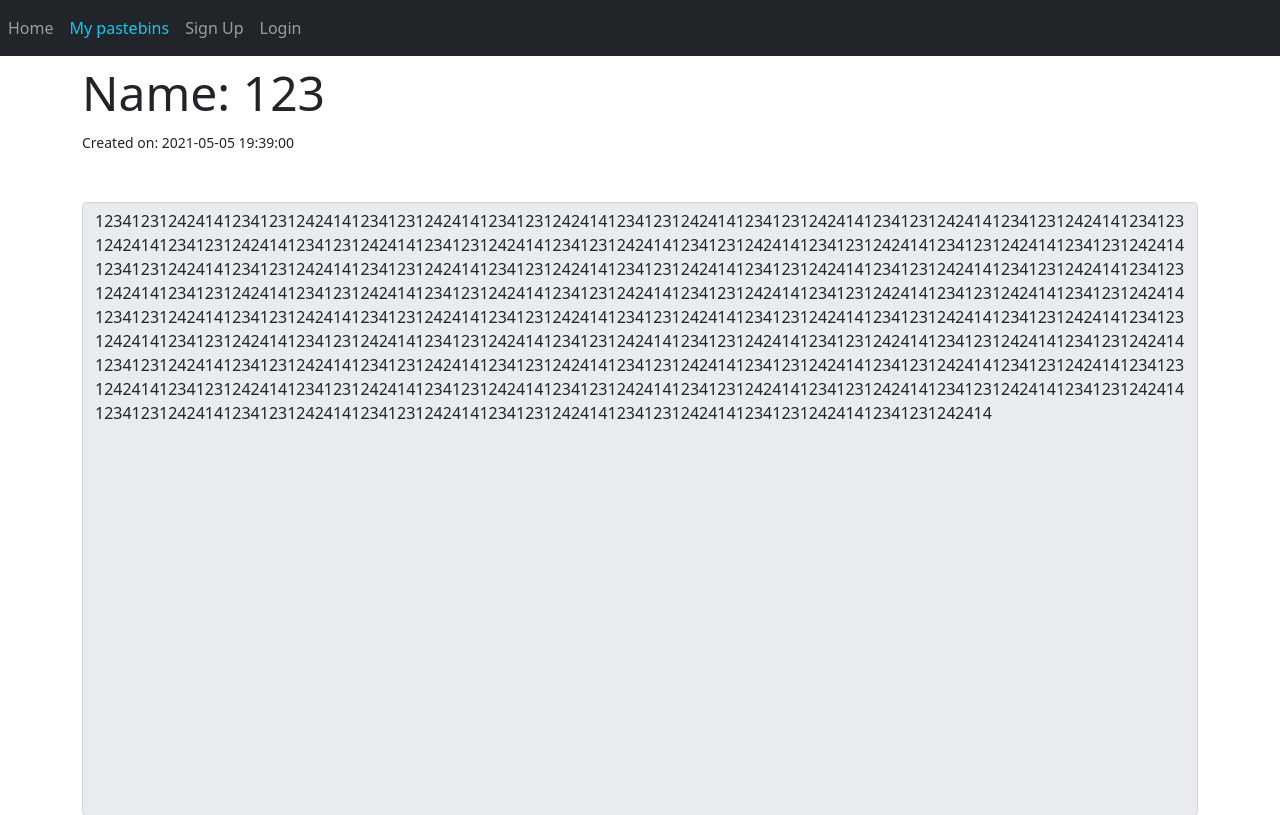
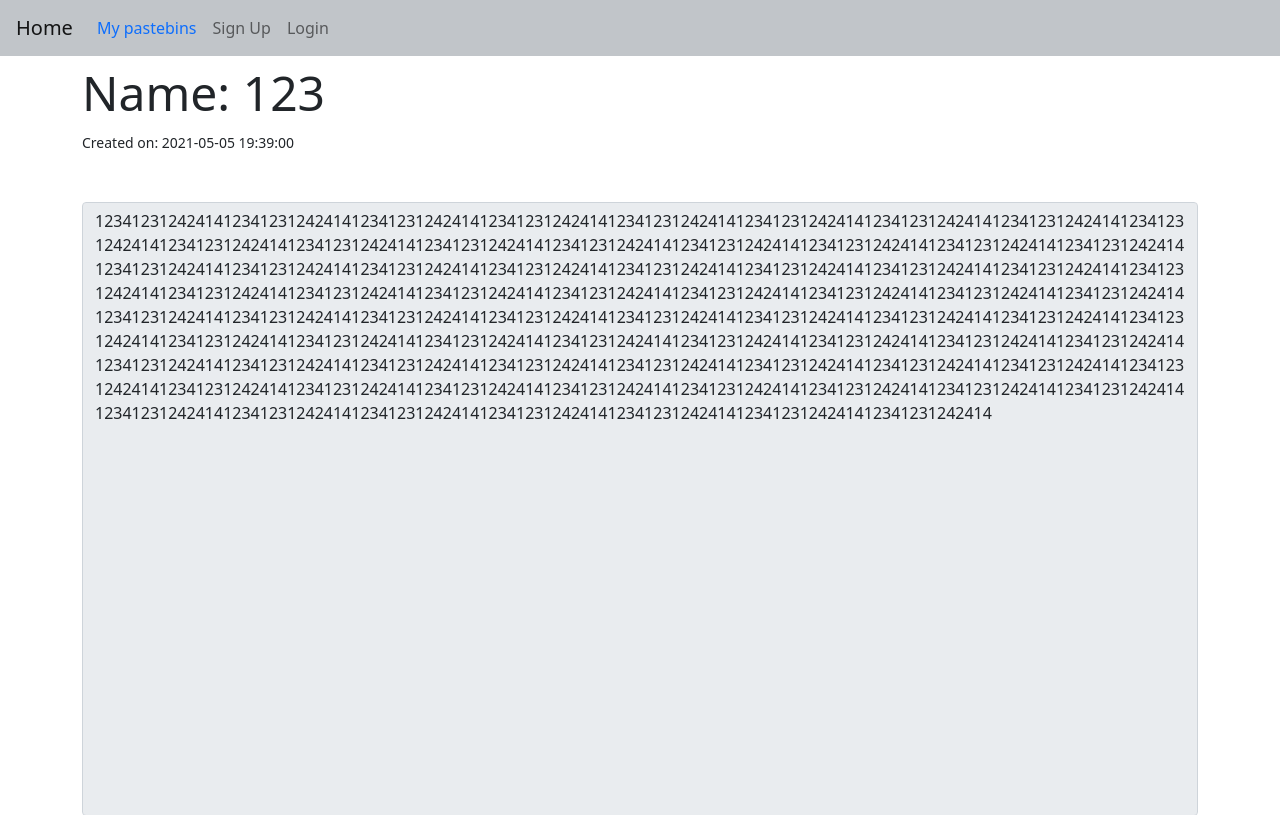
Before and after one commit to syqu22/flask-pastebin, a Flask app: page /1 in a window 1280 px wide. Shown: the top 815 px of the page. Run offline with Flask 2, Linux system fonts and the light colour scheme; data comes from the database, SQL or seed files in the repository; both versions use the stored data as it was after the commit.

Commit message:
Style changes

```diff
--- a/web/__init__.py
+++ b/web/__init__.py
@@ -17,10 +17,12 @@ def create_app():
 
     from web.blueprints import views
     from web.blueprints import auth
+    from web.blueprints import user_view
 
     #Register urls
     app.register_blueprint(views.views, url_prefix="/")
     app.register_blueprint(auth.auth, url_prefix="/")
+    app.register_blueprint(user_view.user_view, url_prefix="/")
 
     from .models import User, Pastebin
 
--- a/web/blueprints/auth.py
+++ b/web/blueprints/auth.py
@@ -37,7 +37,7 @@ def sign_up():
         password2 = request.form.get("password2")
 
         #If user is valid add it to database
-        if check_user(username, email, password1, password2):
+        if is_user_valid(username, email, password1, password2):
             new_user = User(username=username, email=email, password=generate_password_hash(password1, method="sha256"))
             db.session.add(new_user)
             db.session.commit()
@@ -56,7 +56,7 @@ def logout():
     return redirect(url_for("auth.login"))
 
 #Validate user
-def check_user(username: str, email: str, password1: str, password2: str):
+def is_user_valid(username: str, email: str, password1: str, password2: str):
     if User.query.filter_by(username=username).first() or User.query.filter_by(email=email).first():
         flash("User already exists.", category="error")
     elif len(email) < 4:
--- a/web/blueprints/views.py
+++ b/web/blueprints/views.py
@@ -1,7 +1,6 @@
 from flask import Blueprint, render_template, request, flash, redirect, url_for
 from flask.helpers import make_response
 from flask_login import current_user
-from flask_login.utils import login_required
 from werkzeug.security import generate_password_hash, check_password_hash
 from web.models import Pastebin
 from web import db
@@ -17,7 +16,7 @@ def home():
       private = request.form.get("private")
       password = request.form.get("password")
 
-      if check_pastebin(title, pastebin):
+      if is_pastebin_valid(title, pastebin):
          new_pastebin = Pastebin(title=title, content=pastebin, user_id=current_user.get_id())
          db.session.add(new_pastebin)
          db.session.commit()
@@ -111,14 +110,8 @@ def download_pastebin(link: str):
       flash("Can't find pastebin.", category="error")
       return redirect(url_for("views.home"))
 
-#View user personal pastebins
-@views.route("/user")
-@login_required
-def user():
-   return render_template("user.html", user=current_user)
-
 #Validate pastebin
-def check_pastebin(title: str, pastebin: str):
+def is_pastebin_valid(title: str, pastebin: str):
    if len(title) < 3:
       flash("Title must be at least 3 characters long.", category="error")
    elif len(title) > 150:
--- a/web/static/css/style.css
+++ b/web/static/css/style.css
@@ -1,3 +1,7 @@
 textarea {
     resize: none;
 }
+
+.navbar {
+    background-color: #c1c5c9;
+}
--- a/web/templates/base.html
+++ b/web/templates/base.html
@@ -9,14 +9,14 @@
         <title>Flask Pastebin</title>
     </head>
     <body>
-        <nav class="navbar navbar-expand-lg navbar-dark bg-dark">
+        <nav class="navbar navbar-expand-lg navbar navbar-light">
+          <a class="navbar-brand ms-3" href="/">Home</a>
             <button class="navbar-toggler" type="button" data-toggle="collapse" data-target="#navbar">
                 <span class="navbar-toggler-icon"></span>
             </button>
             <div class="collapse navbar-collapse" id="navbar">
                 <div class="navbar-nav">
-                  <a class="nav-item nav-link" id="home"  href="/">Home</a>
-                  <a class="nav-item nav-link yellow text-info" id="user" href="/user">My pastebins</a>
+                  <a class="nav-item nav-link text-primary" id="user" href="/user">My pastebins</a>
                   {% if user.is_authenticated %}
                     <a class="nav-item nav-link" id="logout" href="/logout">Logout</a>
                   {% else %}
--- a/web/templates/pastebin.html
+++ b/web/templates/pastebin.html
@@ -14,7 +14,7 @@
     </div>
 </form>
 {% else %}
-<h1 class="display-5">Name: {{ pastebin.title }}</h1>
+<h1 class="display-5 text-break">Name: {{ pastebin.title }}</h1>
 <small>Created on: {{ pastebin.date }}</small>
 <textarea rows=25 style="height:100%" name="pastebin" id="pastebin" class="form-control mt-5" readonly>{{ pastebin.content }}</textarea>
 <br>
```
Also changed, not shown: web/blueprints/user_view.py (added, +11 -0 lines), web/db/database.db (added).
